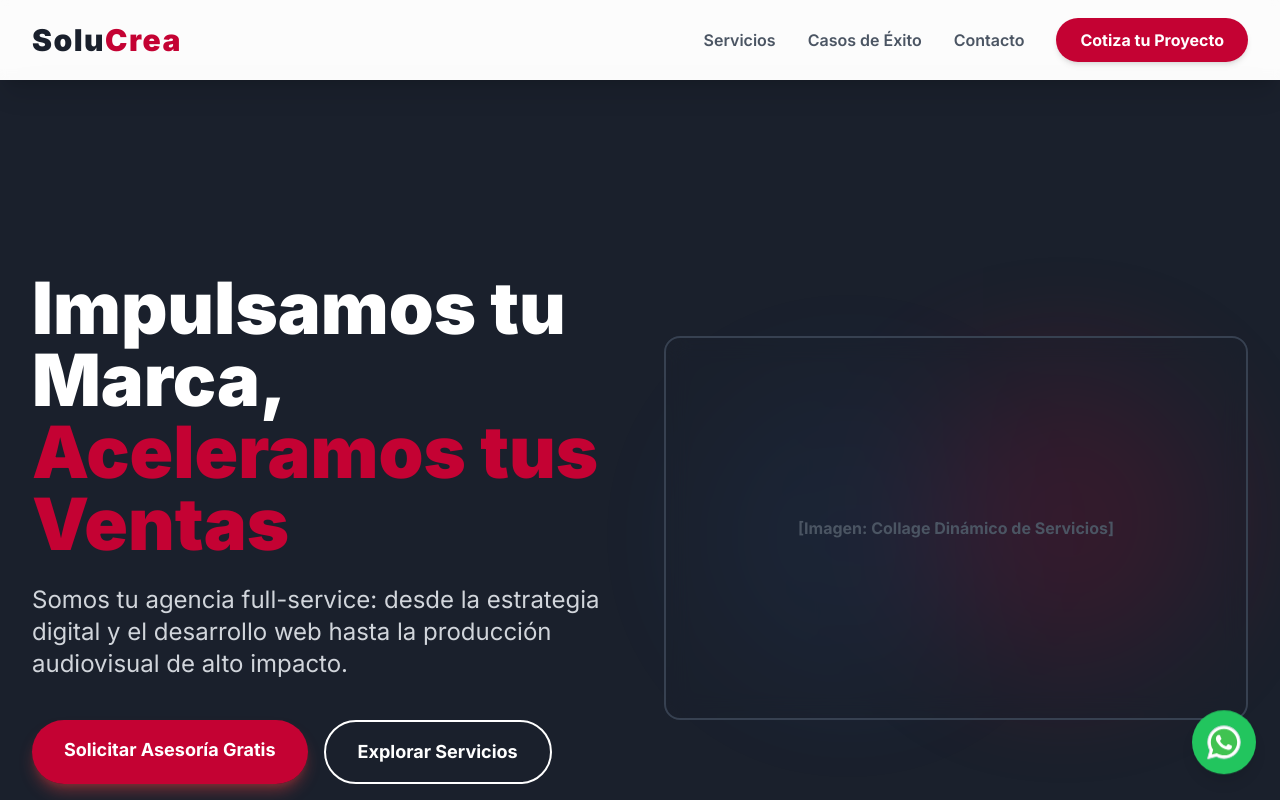
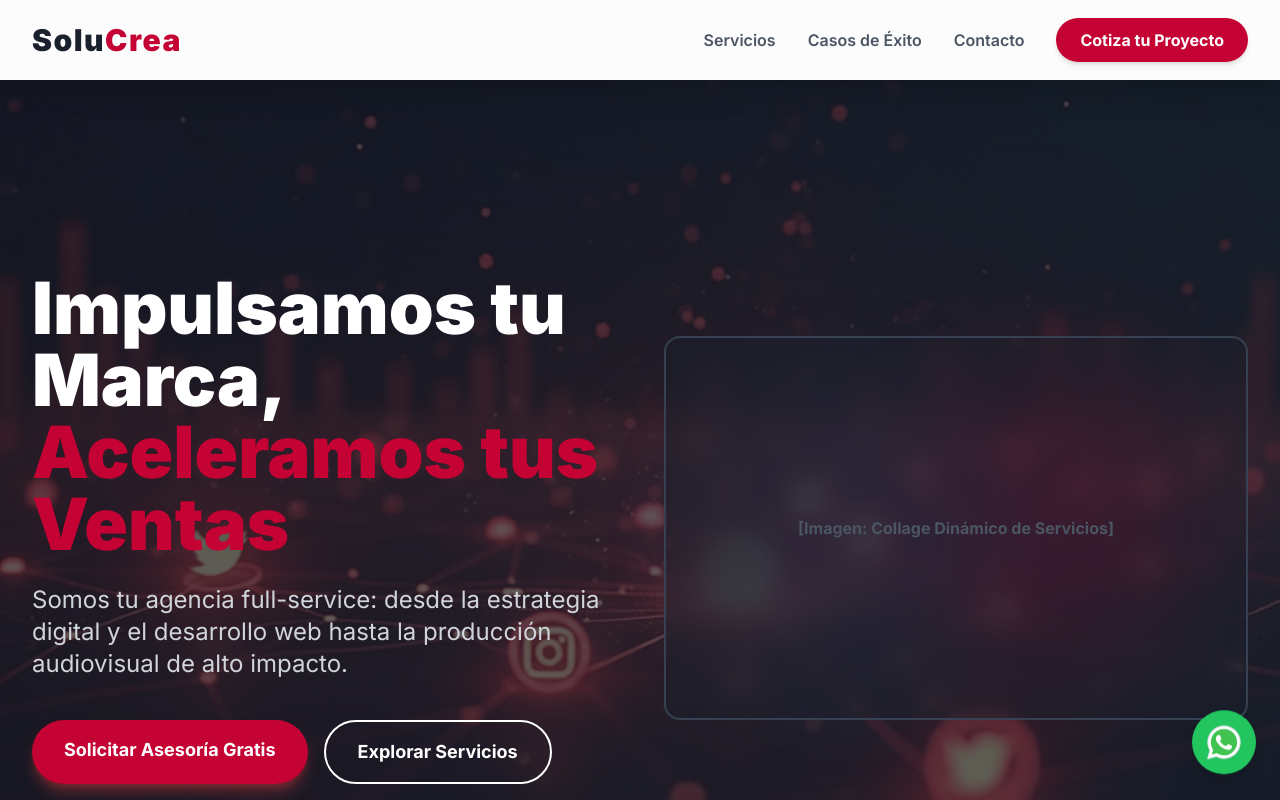
Before and after one commit to Jonathan92-web/SoluCrea, a plain HTML site: page index.html in a window 1280 px wide. Shown: the top 800 px of the page. Drawn offline with nearby package versions, Linux system fonts and the light colour scheme; the site is published under a folder, as on GitHub Pages, so addresses that start at the root find nothing.

Commit message:
fix bg hero

```diff
--- a/styles/main.css
+++ b/styles/main.css
@@ -34,7 +34,7 @@ body {
 
 /*bg hero*/
 .bg-hero{
-    background-image: url('/img/hero-bg.webp');
+    background-image: url('../img/hero-bg.webp');
     background-size: cover;
     background-position: center;
 }
```
